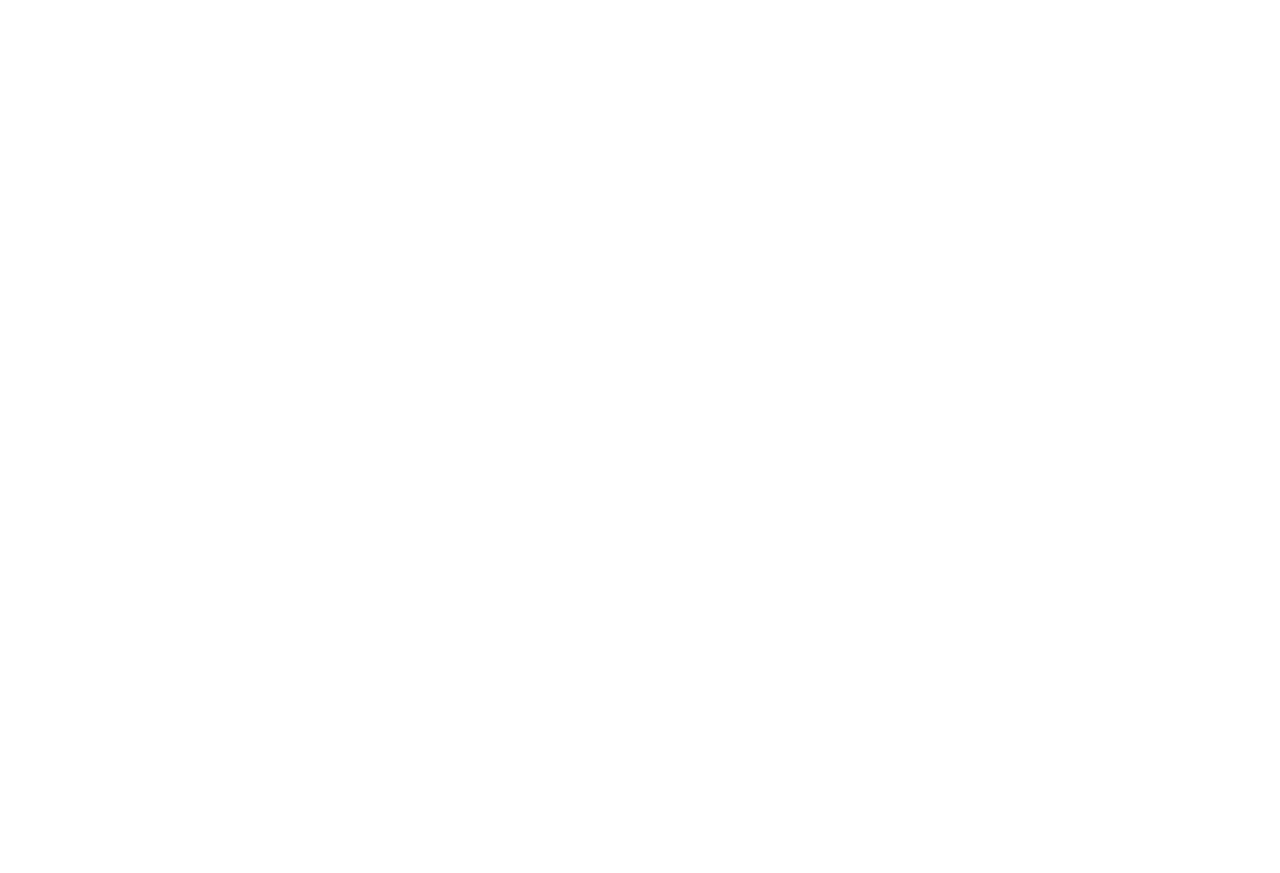
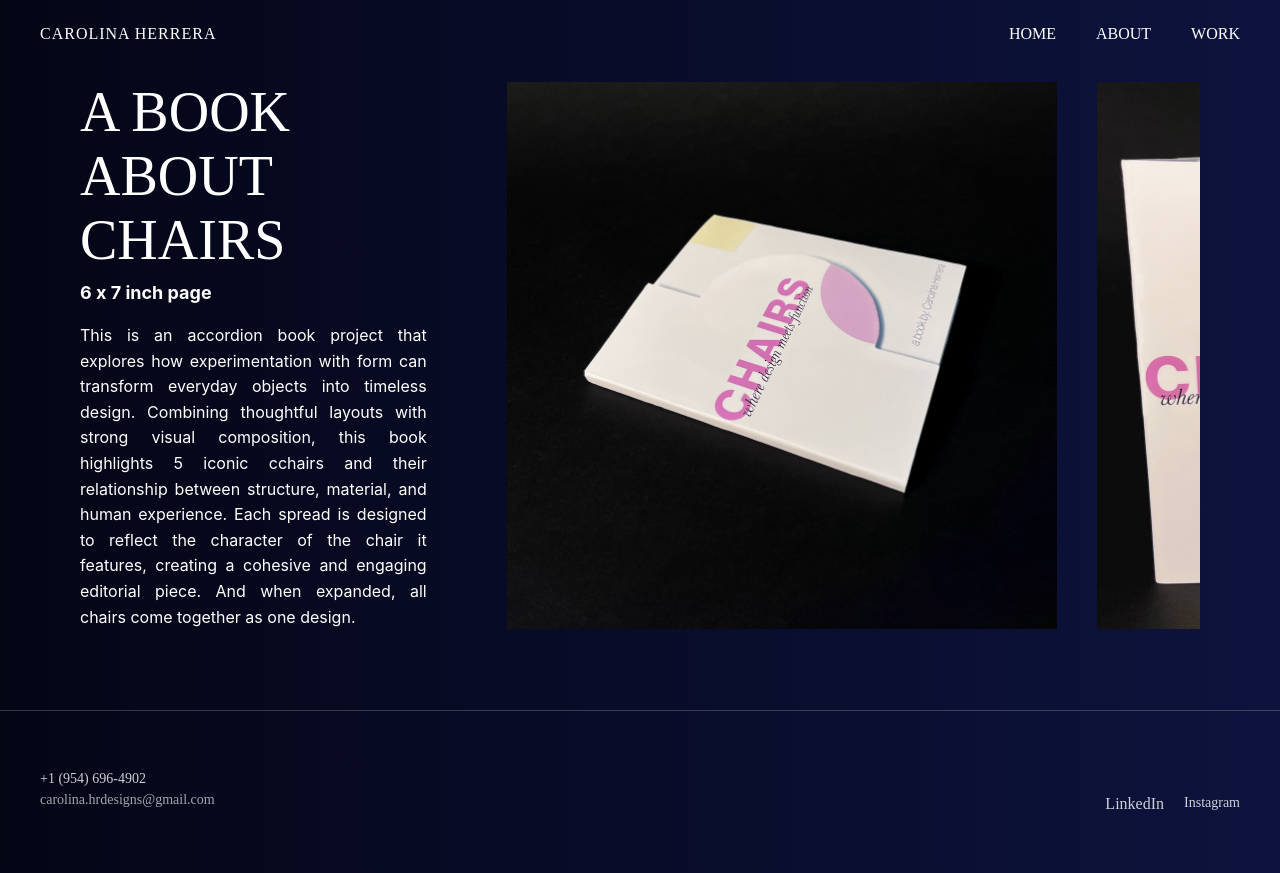
Before and after one commit to carolinaherrera2024/carolinaherrera2024.github.io, a plain HTML site: page project-5.html in a window 1280 px wide. Before the commit the page ends 800 px from the top, so only its background shows below. Drawn offline with Linux system fonts and the light colour scheme.

Commit message:
added project 5 book about chairs

```diff
--- /dev/null
+++ b/css/project-5.css
@@ -0,0 +1,97 @@
+.project-page {
+    padding: 140px 40px;
+}
+
+body {
+    background: linear-gradient(
+        to right,
+        #040616 0%,
+        #0D133D 100%
+    );
+}
+
+
+
+
+.project-wrapper {
+    padding: 80px;
+}
+
+.project-layout {
+    display: flex;
+    gap: 80px;
+    align-items: center;
+}
+
+.left-column {
+    flex: 1;
+}
+
+
+
+.project-text {
+    max-width: 520px;
+}
+
+
+.project-text h1 {
+    font-family: "Playfair", serif;
+    font-size: 56px;
+    font-weight: 500;
+    text-align: left;
+}
+
+
+.subtitle{
+    font-family: "Inter", sans-serif;
+    font-size: 18px;
+    margin-top: 10px;
+}
+
+
+.project-text p {
+    font-family: "Inter", sans-serif;
+    line-height: 1.6;
+    margin-top: 20px;
+    text-align: justify;
+}
+
+
+
+.right-column {
+    flex: 2;
+    position: relative;
+    overflow: hidden;
+}
+
+
+.image-scroll{
+    display:flex;
+    gap:40px;
+    overflow-x:auto;
+    scroll-behavior:smooth;
+}
+
+.image-scroll img{
+    max-width:550px;
+    height: auto;
+    flex-shrink:0;
+}
+
+/* Hide scrollbar */
+
+.image-scroll::-webkit-scrollbar{
+    display:none;
+}
+
+
+
+.right-column::before{
+    content:"";
+    position:absolute;
+    left:0;
+    top:0;
+    width:100px;
+    height:100%;
+    pointer-events:none;
+}
--- a/css/style.css
+++ b/css/style.css
@@ -188,11 +188,19 @@
     gap: 80px;
 }
 
-/* profile pic */
 .about-image img {
     width: 500px;
     height: auto;
     display: block;
+    transition: transform 0.4s ease; /* smooth animation */
+}
+
+.about-image img:hover {
+    transform: scale(1.08); /* grows slightly */
+}
+
+.about-image {
+    overflow: hidden;
 }
 
 
@@ -315,6 +323,19 @@
     grid-row: 4 / 6;
 }
 
+.project-7 {
+    grid-column: 1 / 5;
+    grid-row: 6 / 8;
+}
+
+.project-8 {
+    grid-column: 5 / 7;
+    grid-row: 6 / 8;
+}
+
+
+
+
 .project img {
     width: 100%;
     height: 100%;
@@ -327,7 +348,7 @@
     height: 100%;
     object-fit: cover;
     transition: transform 0.5s ease, filter 0.5s ease;
-    transform: scale(1.5);
+
 }
 
 .project {
--- a/project-5.html
+++ b/project-5.html
@@ -0,0 +1,126 @@
+<!DOCTYPE html>
+<html lang="en">
+
+<head>
+
+
+    <title>Inflation</title>
+
+    <!-- main stylesheet -->
+    <link rel="stylesheet" href="css/style.css">
+    <link rel="stylesheet" href="css/project-5.css">
+
+</head>
+
+<body>
+
+<!-- NAV (same as homepage) -->
+<header class="header">
+
+    <div class="header-container">
+
+        <div class="logo">
+            <a href="index.html">CAROLINA HERRERA</a>
+        </div>
+
+        <nav>
+            <ul class="nav-list">
+                <li><a href="index.html#home">HOME</a></li>
+                <li><a href="index.html#about">ABOUT</a></li>
+                <li><a href="index.html#portfolio">WORK</a></li>
+            </ul>
+        </nav>
+
+    </div>
+
+</header>
+
+
+<!-- PROJECT SECTION -->
+<section class="project-wrapper">
+
+    <div class="project-layout">
+
+        <!-- LEFT COLUMN -->
+        <div class="left-column">
+                <div class="project-text">
+                    <h1>A BOOK ABOUT CHAIRS</h1>
+                    <h2 class="subtitle">6 x 7 inch page</h2>
+                    <p>
+                       This is an accordion book project that explores how experimentation with form can transform everyday objects into timeless design. Combining thoughtful layouts with strong visual composition, this book highlights 5 iconic cchairs and their relationship between structure, material, and human experience. Each spread is designed to reflect the character of the chair it features, creating a cohesive and engaging editorial piece. And when expanded, all chairs come together as one design.
+                    </p>
+                </div>
+        </div>
+                <!-- RIGHT COLUMN (IMAGE SCROLL)-->
+                <div class="right-column">
+                    <div class="image-scroll">
+                        <img src="images/chair-1.png" alt="Book Spread 1">
+                        <img src="images/chair-2.png" alt="Book Spread 2">
+                        <img src="images/chair-3.png" alt="Book Spread 3">
+                        <img src="images/chair-4.png" alt="Book Spread 4">
+                        <img src="images/chair-5.png" alt="Book Spread 5">
+                        <img src="images/chair-6.png" alt="Book Spread 6">
+                    </div>
+                </div>
+    </div>
+</section>
+
+    <!-- contact info -->
+    <footer id="contact" class="footer">
+
+        <div class="footer-container">
+
+            <div class="footer-left">
+
+                <p class="footer-phone">
+                    +1 (954) 696-4902
+                </p>
+
+                <p class="footer-email">
+                    <a href="mailto:carolina.hrdesigns@gmail.com" class="footer-email">carolina.hrdesigns@gmail.com</a>
+                </p>
+
+            </div>
+
+            <div class="footer-right">
+
+                <a class="linkedin" href="https://www.linkedin.com/in/carolinaherrera-carolinahrdesigns" target="_blank">
+                    LinkedIn
+                </a>
+                <a href="#" class="footer-link">Instagram</a>
+
+            </div>
+
+        </div>
+
+    </footer>
+
+
+<script>
+/* Fade IN when page loads */
+window.addEventListener("load", () => {
+    document.body.classList.add("page-loaded");
+});
+
+/* Fade OUT when clicking links */
+document.querySelectorAll("a").forEach(link => {
+    link.addEventListener("click", function(e) {
+
+        const href = this.getAttribute("href");
+
+        /* ignore anchors or external links */
+        if (!href || href.startsWith("#") || this.target === "_blank") return;
+
+        e.preventDefault();
+
+        document.body.classList.remove("page-loaded");
+        document.body.classList.add("page-exit");
+
+        setTimeout(() => {
+            window.location.href = href;
+        }, 500);
+    });
+});
+</script>
+</body>
+</html>
```
Also changed, not shown: index.html (+9 -0 lines), images/chair-1.png (added), images/chair-2.png (added), 7 other files.
